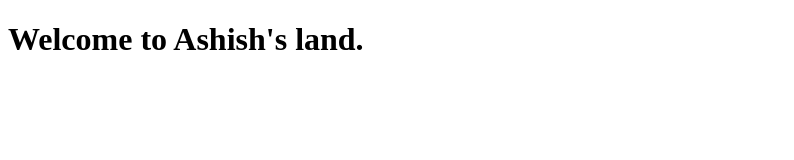
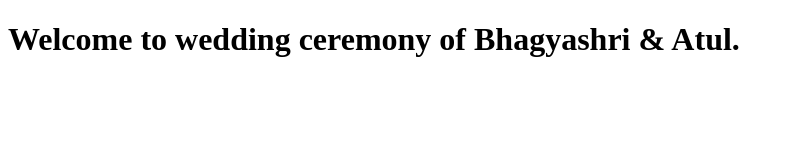
Before and after one commit to zinercodes/zinercodes.github.io, a plain HTML site: page index.html in a window 1280 px wide. Shown: the whole page, without its empty margins (0-794 px from the left). Drawn offline with Linux system fonts and the light colour scheme.

Commit message:
Update index.html

```diff
--- a/index.html
+++ b/index.html
@@ -7,6 +7,6 @@
     <title>Document</title>
 </head>
 <body>
-    <h1> Welcome to Ashish's land.</h1>
+    <h1> Welcome to wedding ceremony of Bhagyashri & Atul.</h1>
 </body>
 </html>
```
